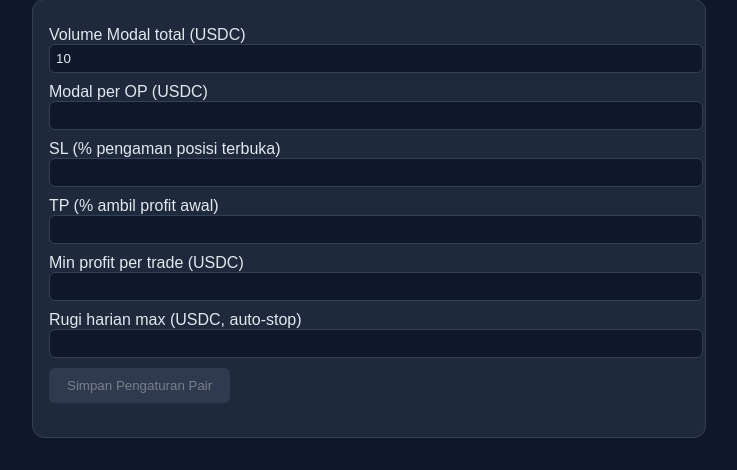
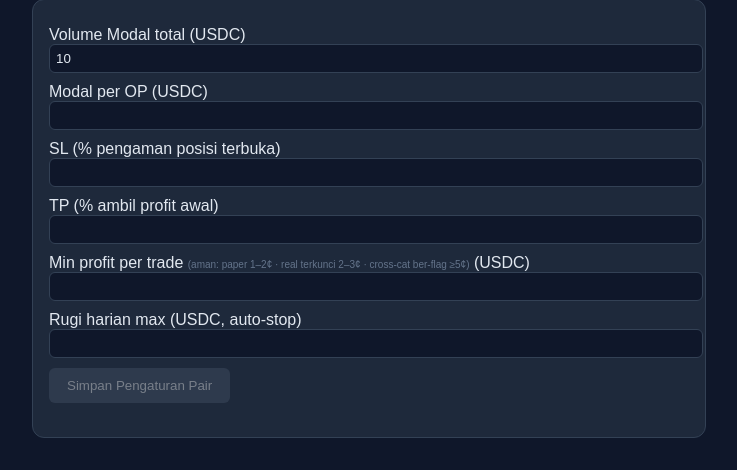
Before and after one commit to connectcomputers/arb-bot, a FastAPI app: template app/web/templates/limits.html in a window 1280 px wide. Shown: the part 276-746 px from the top of the page, without its empty margins (168-905 px from the left). Run offline with FastAPI, Linux system fonts and the light colour scheme; the template is opened without the code that fills it: most values are stand-ins (such as "Sample title", 1, 10 or a date in 2020).

Commit message:
fix: terkunci wajib end-ts nyata (hapus false-locked None==None) + hint nominal aman min profit

```diff
--- a/app/engine.py
+++ b/app/engine.py
@@ -271,7 +271,7 @@ def _scan():
                     kb = _ckey(mb["title"]) if mb["cat"] == "crypto" else None
                     s = sim(ma["title"], mb["title"])
                     if ma["cat"] == "crypto":
-                        same = bool(ka and kb and ka == kb and _row_end(ma) == _row_end(mb) and _wstep(ma["title"]) == _wstep(mb["title"]))
+                        same = bool(ka and kb and ka == kb and _row_end(ma) is not None and _row_end(ma) == _row_end(mb) and _wstep(ma["title"]) == _wstep(mb["title"]))
                         if (not same) and (ma["cat"] != mb["cat"] or _wstep(ma["title"]) != _wstep(mb["title"])):
                             _ea, _eb = _row_end(ma), _row_end(mb)
                             if _ea and _ea == _eb:
--- a/app/web/templates/limits.html
+++ b/app/web/templates/limits.html
@@ -32,7 +32,7 @@ button:disabled{opacity:.4;cursor:not-allowed}
 <label>Modal per OP (USDC)<input id="modal_per_op" type="number" value="{{ limits.get('modal_per_op','') }}"></label>
 <label>SL (% pengaman posisi terbuka)<input id="sl" type="number" step="0.1" value="{{ limits.get('sl','') }}"></label>
 <label>TP (% ambil profit awal)<input id="tp" type="number" step="0.1" value="{{ limits.get('tp','') }}"></label>
-<label>Min profit per trade (USDC)<input id="min_profit" type="number" step="0.01" value="{{ limits.get('min_profit','') }}"></label>
+<label>Min profit per trade <span style="color:#64748b;font-size:10px">(aman: paper 1–2¢ · real terkunci 2–3¢ · cross-cat ber-flag ≥5¢)</span> (USDC)<input id="min_profit" type="number" step="0.01" value="{{ limits.get('min_profit','') }}"></label>
 <label>Rugi harian max (USDC, auto-stop)<input id="rugi_harian" type="number" value="{{ limits.get('rugi_harian','') }}"></label>
 <button id="save" disabled onclick="simpan()">Simpan Pengaturan Pair</button>
 <span id="notif" style="display:none;color:#86efac;margin-left:10px">
```
